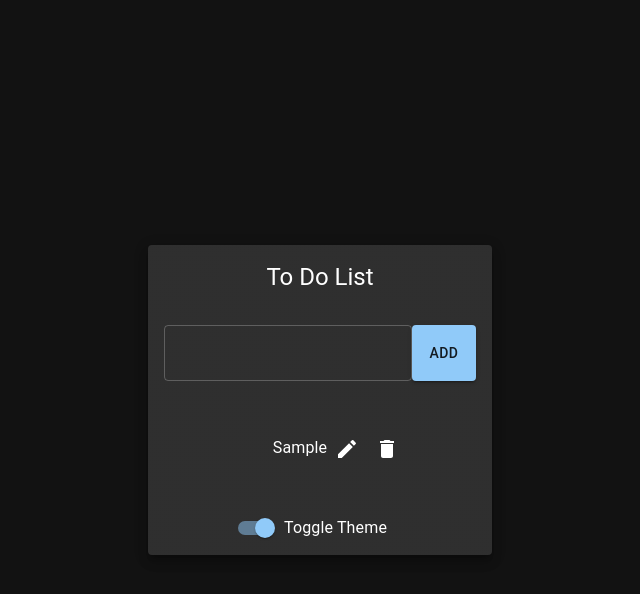
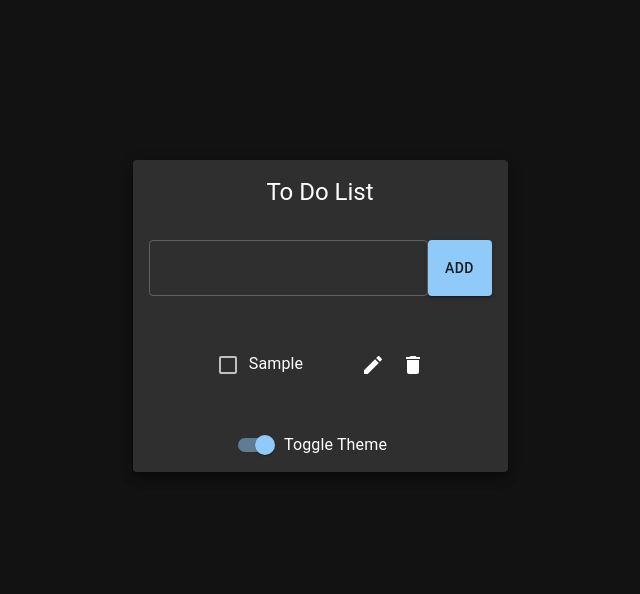
Before and after one commit to snguyen56/to-do-list, a React (Vite) app: page / in a window 1280 px wide. Both pictures are taken after typing "Sample" into the empty fields and a click on the button "ADD". Shown: the top 594 px of the page, without its empty margins (320-960 px from the left). Built offline with nearby package versions, Linux system fonts and the light colour scheme; no server answers.

Commit message:
Added edit dialog, ToDoList component & checkboxes

```diff
--- a/src/App.css
+++ b/src/App.css
@@ -3,13 +3,22 @@
   align-items: center;
   flex-direction: column;
   margin: auto;
+  min-width: 375px;
+  max-width: 100vw;
 }
 .button {
   height: 56px;
 }
 ul {
   list-style: none;
+  padding: 0;
 }
 .textbox {
   width: calc(100% - 64px);
 }
+.dialog {
+  width: "350px";
+  height: "75px";
+  padding: 10;
+  margin-bottom: 10;
+}
--- a/src/App.tsx
+++ b/src/App.tsx
@@ -1,11 +1,8 @@
-import { Card, Typography } from "@mui/material";
+import { Card } from "@mui/material";
 import Button from "@mui/material/Button";
 import CardContent from "@mui/material/CardContent";
 import CardHeader from "@mui/material/CardHeader";
 import TextField from "@mui/material/TextField";
-import IconButton from "@mui/material/IconButton";
-import DeleteIcon from "@mui/icons-material/Delete";
-import ModeEditIcon from "@mui/icons-material/ModeEdit";
 import { Box } from "@mui/system";
 import { useEffect, useState, useContext } from "react";
 import { ColorModeContext } from "./hooks/ColorModeContext";
@@ -14,6 +11,7 @@ import "./App.css";
 import Switch from "@mui/material/Switch/Switch";
 import FormControlLabel from "@mui/material/FormControlLabel";
 import CardActions from "@mui/material/CardActions/CardActions";
+import ToDoList from "./components/ToDoList";
 
 type todo = {
   id: number;
@@ -31,6 +29,14 @@ function App() {
   const handleDelete = async (item: todo) => {
     setTodoList((todoList) =>
       todoList?.filter((todo: todo) => todo.id !== item.id)
+    );
+  };
+
+  const handleEdit = async (item: todo) => {
+    setTodoList((todoList) =>
+      todoList?.map((input) => {
+        return input.id === item.id ? { ...input, todo: item.todo } : input;
+      })
     );
   };
 
@@ -54,7 +60,6 @@ function App() {
     fetch("https://dummyjson.com/todos?limit=5")
       .then((res) => res.json())
       .then((data) => setTodoList(data.todos));
-    // .then((data) => console.log(data.todos));
     // if (todoList) console.log(todoList);
   }, []);
 
@@ -89,15 +94,18 @@ function App() {
           <ul>
             {todoList?.map((data: any) => (
               <li key={data.id}>
-                <Typography>
+                <ToDoList
+                  data={data}
+                  handleEdit={handleEdit}
+                  handleDelete={handleDelete}
+                />
+                {/* <Typography>
                   {data.todo}
-                  <IconButton disableRipple>
-                    <ModeEditIcon />
-                  </IconButton>
+                  <EditDialog data={data} handleEdit={handleEdit} />
                   <IconButton disableRipple onClick={() => handleDelete(data)}>
                     <DeleteIcon />
                   </IconButton>
-                </Typography>
+                </Typography> */}
               </li>
             ))}
           </ul>
--- /dev/null
+++ b/src/assets/ToDoList.css
@@ -0,0 +1,5 @@
+.container {
+  display: flex;
+  align-items: center;
+  justify-content: space-between;
+}
--- /dev/null
+++ b/src/components/EditDialog.tsx
@@ -0,0 +1,70 @@
+import { useState } from "react";
+import DialogTitle from "@mui/material/DialogTitle";
+import Dialog from "@mui/material/Dialog";
+import IconButton from "@mui/material/IconButton";
+import ModeEditIcon from "@mui/icons-material/ModeEdit";
+import Button from "@mui/material/Button";
+import TextField from "@mui/material/TextField";
+
+type Props = {};
+
+export default function EditDialog({ data, handleEdit }: any) {
+  const [open, setOpen] = useState(false);
+  const [todo, setTodo] = useState<string>("");
+
+  const handleClickOpen = () => {
+    setOpen(true);
+  };
+
+  const handleClose = () => {
+    setOpen(false);
+  };
+
+  const handleSubmit = async (event: React.FormEvent) => {
+    event.preventDefault();
+    if (todo === "") {
+      console.log("input cannot be empty");
+    } else {
+      data.todo = todo;
+      handleEdit(data);
+      setTodo("");
+      handleClose();
+    }
+  };
+
+  return (
+    <>
+      <IconButton disableRipple onClick={() => handleClickOpen()}>
+        <ModeEditIcon />
+      </IconButton>
+      <Dialog onClose={handleClose} open={open}>
+        <DialogTitle>Edit To Do Item</DialogTitle>
+        <form
+          noValidate
+          autoComplete="off"
+          onSubmit={handleSubmit}
+          style={{
+            maxWidth: "350px",
+            height: "75px",
+            padding: 10,
+            marginBottom: 10,
+          }}
+        >
+          <TextField
+            variant="outlined"
+            onChange={(event) => setTodo(event.target.value)}
+            value={todo}
+          />
+          <Button
+            type="submit"
+            className="button"
+            variant="contained"
+            disableRipple
+          >
+            Add
+          </Button>
+        </form>
+      </Dialog>
+    </>
+  );
+}
--- /dev/null
+++ b/src/components/ToDoList.tsx
@@ -0,0 +1,30 @@
+import { Typography } from "@mui/material";
+import IconButton from "@mui/material/IconButton";
+import DeleteIcon from "@mui/icons-material/Delete";
+import EditDialog from "./EditDialog";
+import Checkbox from "@mui/material/Checkbox";
+import "../assets/ToDoList.css";
+
+type Props = {};
+
+function ToDoList({ data, handleEdit, handleDelete }: any) {
+  return (
+    <div className="container">
+      <div style={{ marginRight: 50 }}>
+        <Typography>
+          <Checkbox checked={data.completed} />
+          {data.todo}
+        </Typography>
+      </div>
+
+      <div style={{ minWidth: 80 }}>
+        <EditDialog data={data} handleEdit={handleEdit} />
+        <IconButton disableRipple onClick={() => handleDelete(data)}>
+          <DeleteIcon />
+        </IconButton>
+      </div>
+    </div>
+  );
+}
+
+export default ToDoList;
--- a/src/hooks/ColorModeContext.tsx
+++ b/src/hooks/ColorModeContext.tsx
@@ -5,7 +5,7 @@ export const ColorModeContext = createContext({
   toggleColorMode: () => {},
 });
 
-export function ToggleColorMode({ children }) {
+export function ToggleColorMode({ children }: any) {
   const [mode, setMode] = useState<"light" | "dark">("dark");
   const colorMode = useMemo(
     () => ({
--- a/src/index.css
+++ b/src/index.css
@@ -2,5 +2,5 @@ html {
   display: flex;
   align-items: center;
   justify-content: center;
-  height: 100%;
+  margin-top: 20vh;
 }
```
